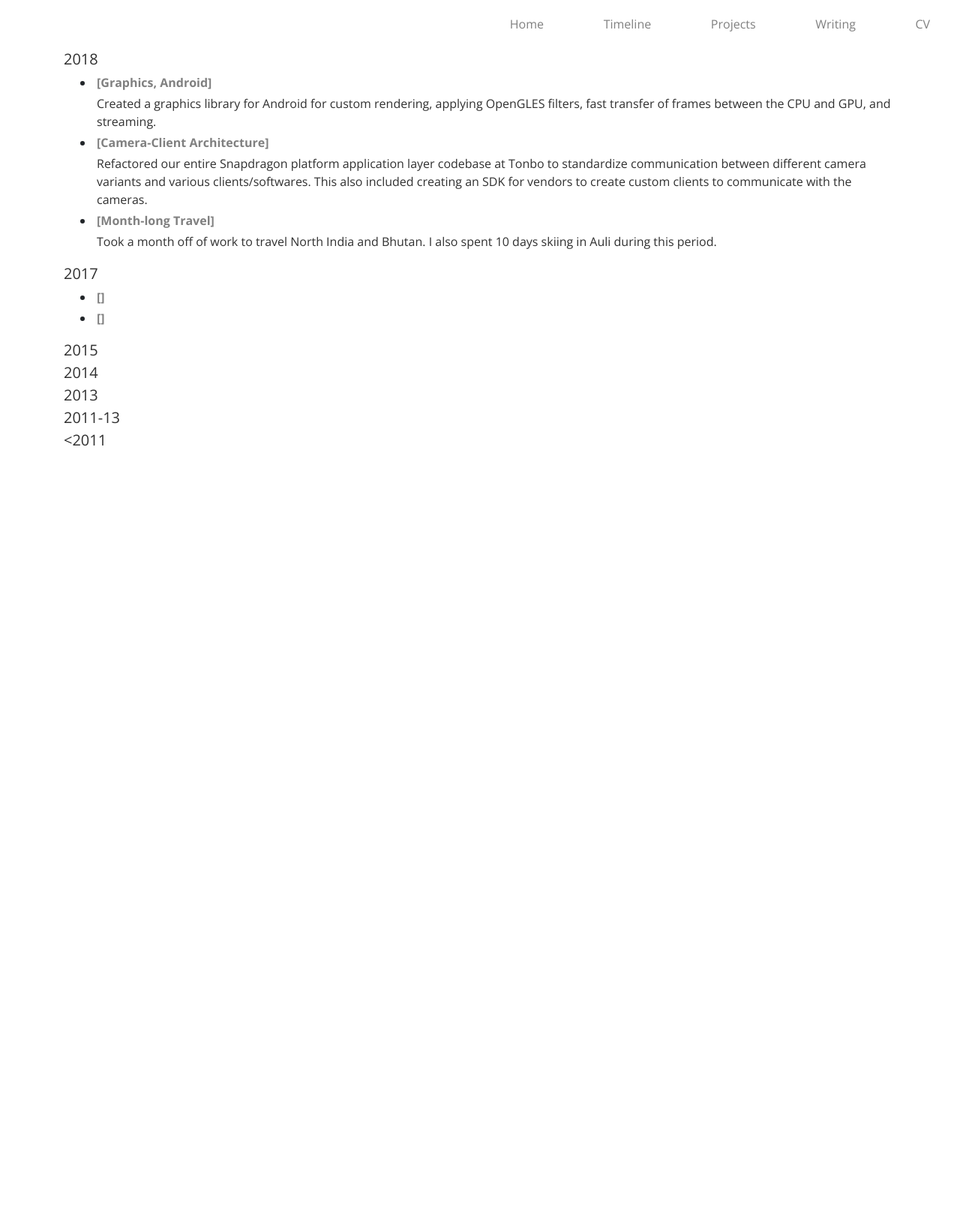
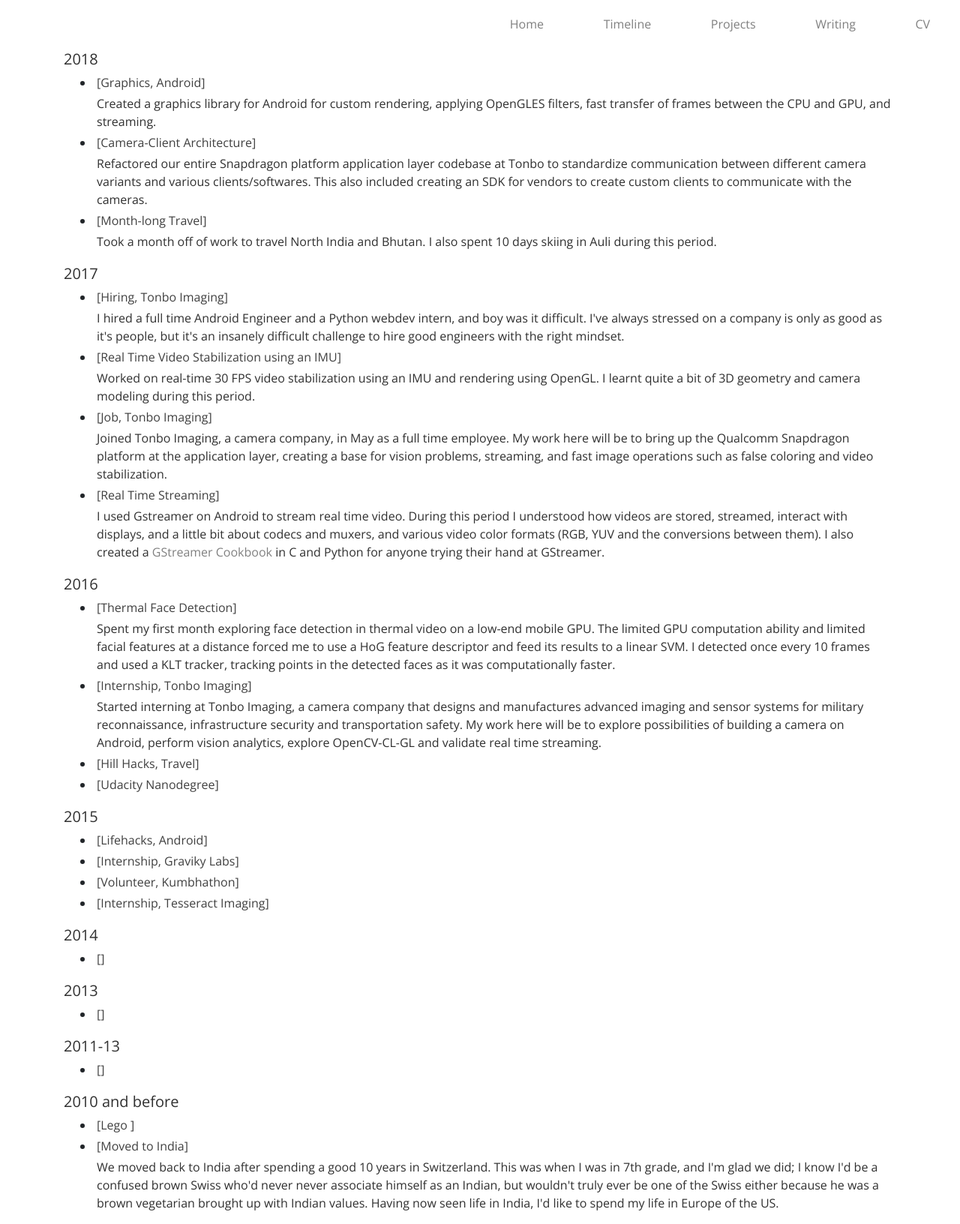
Before and after one commit to crearo/portfolio, a Flask app: page /timeline in a window 1280 px wide. Shown: the whole page at 75% size. Before the commit the page ends 595 px from the top, so only its background shows below. Run offline with Flask 2, Linux system fonts and the light colour scheme; some libraries are stand-ins or nearby versions.

Commit message:
Add a whole lot more to timeline

```diff
--- a/static/css/base.css
+++ b/static/css/base.css
@@ -29,3 +29,13 @@ ul li a {
     width: 100%;
   }
 }
+
+a::selection,
+span::selection {
+  background: #ffb7b7; /* WebKit/Blink Browsers */
+}
+
+a::selection,
+span::-moz-selection {
+  background: #ffb7b7; /* Gecko Browsers */
+}
--- a/static/css/timeline.css
+++ b/static/css/timeline.css
@@ -5,10 +5,11 @@
 }
 
 .title{
+  color: #404040;
   display:block;
   font-size: 16px;
   margin:4px;
-  font-weight:700;
+  font-weight:500;
 }
 
 .title:hover {
@@ -19,5 +20,5 @@
   display:block;
   color: #303030;
   margin:4px;
-  font-weight:500;
+  font-weight:300;
 }
--- a/templates/timeline.html
+++ b/templates/timeline.html
@@ -22,20 +22,81 @@
             </ul>
             <span class="date">2017</span>
             <ul>
-                <li><a href="/projects/" class="title">[]</a>
-                    <span class="content">
-                <li><a href="/projects/" class="title">[]</a>
-                    <span class="content">
+                <li><a href="/projects/" class="title">[Hiring, Tonbo Imaging]</a>
+                    <span class="content">I hired a full time Android Engineer and a Python webdev intern, and boy was it difficult. I've always stressed on a company is only as good as it's people, but it's an insanely difficult challenge to hire good engineers with the right mindset.</span>
+                </li>
+                <li><a href="/projects/" class="title">[Real Time Video Stabilization using an IMU]</a>
+                    <span class="content">Worked on real-time 30 FPS video stabilization using an IMU and rendering using OpenGL. I learnt quite a bit of 3D geometry and camera modeling during this period.</span>
+                </li>
+                <li><a href="/projects/" class="title">[Job, Tonbo Imaging]</a>
+                    <span class="content">Joined Tonbo Imaging, a camera company, in May as a full time employee. My work here will be to bring up the Qualcomm Snapdragon platform at the application layer, creating a base for vision problems, streaming, and fast image operations such as false coloring and video stabilization.</span>
+                </li>
+                <li><a href="/projects/" class="title">[Real Time Streaming]</a>
+                    <span class="content">I used Gstreamer on Android to stream real time video. During this period I understood how videos are stored, streamed, interact with displays, and a little bit about codecs and muxers, and various video color formats (RGB, YUV and the conversions between them). I also created a <a
+                            href="https://github.com/crearo/gstreamer-cookbook">GStreamer Cookbook</a> in C and Python for anyone trying their hand at GStreamer.</span>
+                </li>
+            </ul>
+            <span class="date">2016</span>
+            <ul>
+                <li><a href="/projects/" class="title">[Thermal Face Detection]</a>
+                    <span class="content">Spent my first month exploring face detection in thermal video on a low-end mobile GPU. The limited GPU computation ability and limited facial features at a distance forced me to use a HoG feature descriptor and feed its results to a linear SVM. I detected once every 10 frames and used a KLT tracker, tracking points in the detected faces as it was computationally faster.</span>
+                </li>
+                <li><a href="/projects/" class="title">[Internship, Tonbo Imaging]</a>
+                    <span class="content">Started interning at Tonbo Imaging, a camera company that designs and manufactures advanced imaging and sensor systems for military reconnaissance, infrastructure security and transportation safety. My work here will be to explore possibilities of building a camera on Android, perform vision analytics, explore OpenCV-CL-GL and validate real time streaming.</span>
+                </li>
+                <li><a href="/projects/" class="title">[Hill Hacks, Travel]</a>
+                    <span class="content"></span>
+                </li>
+                <li><a href="/projects/" class="title">[Udacity Nanodegree]</a>
+                    <span class="content"></span>
+                </li>
             </ul>
             <span class="date">2015</span>
+            <ul>
+                <li><a href="/projects/" class="title">[Lifehacks, Android]</a>
+                    <span class="content"></span>
+                </li>
+                <li><a href="/projects/" class="title">[Internship, Graviky Labs]</a>
+                    <span class="content"></span>
+                </li>
+                <li><a href="/projects/" class="title">[Volunteer, Kumbhathon]</a>
+                    <span class="content"></span>
+                </li>
+                <li><a href="/projects/" class="title">[Internship, Tesseract Imaging]</a>
+                    <span class="content"></span>
+                </li>
+            </ul>
             <span class="date">2014</span>
+            <ul>
+                <li><a href="/projects/" class="title">[]</a>
+                    <span class="content"></span>
+                </li>
+            </ul>
             <span class="date">2013</span>
+            <ul>
+                <li><a href="/projects/" class="title">[]</a>
+                    <span class="content"></span>
+                </li>
+            </ul>
             <span class="date">2011-13</span>
-            <span class="date"><2011</span>
+            <ul>
+                <li><a href="/projects/" class="title">[]</a>
+                    <span class="content"></span>
+                </li>
+            </ul>
+            <span class="date">2010 and before</span>
+            <ul>
+                <li><a href="/projects/" class="title">[Lego ]</a>
+                    <span class="content"></span>
+                </li>
+                <li><a href="/projects/" class="title">[Moved to India]</a>
+                    <span class="content">We moved back to India after spending a good 10 years in Switzerland. This was when I was in 7th grade, and I'm glad we did; I know I'd be a confused brown Swiss who'd never never associate himself as an Indian, but wouldn't truly ever be one of the Swiss either because he was a brown vegetarian brought up with Indian values. Having now seen life in India, I'd like to spend my life in Europe of the US.</span>
+                </li>
+            </ul>
         </div>
     </div>
 </div>
 
 <!--<li><a href="/projects/" class="title">[]</a>
-                    <span class="content">-->
+    <span class="content"></span></li>-->
 {% endblock %}
```
